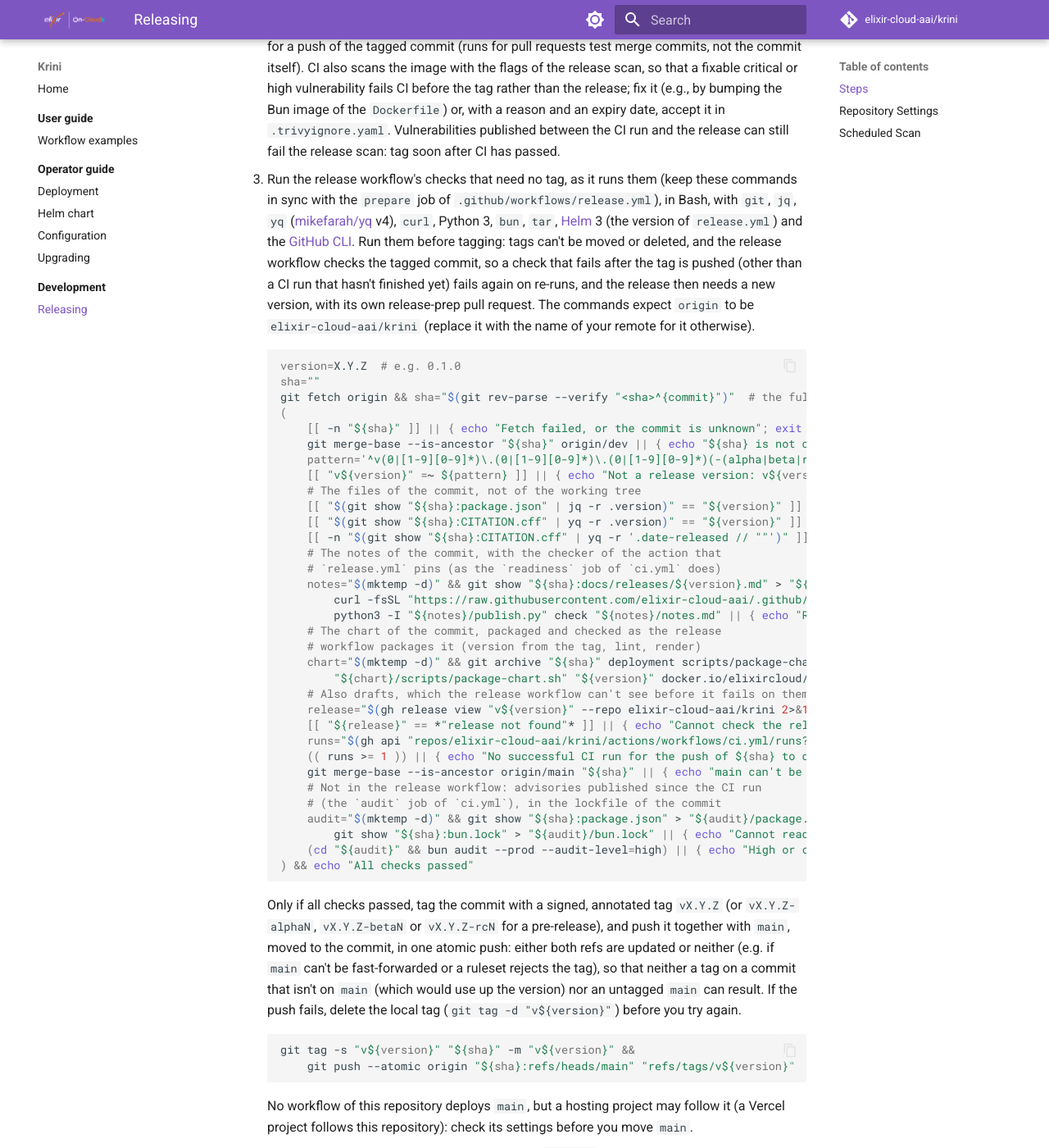
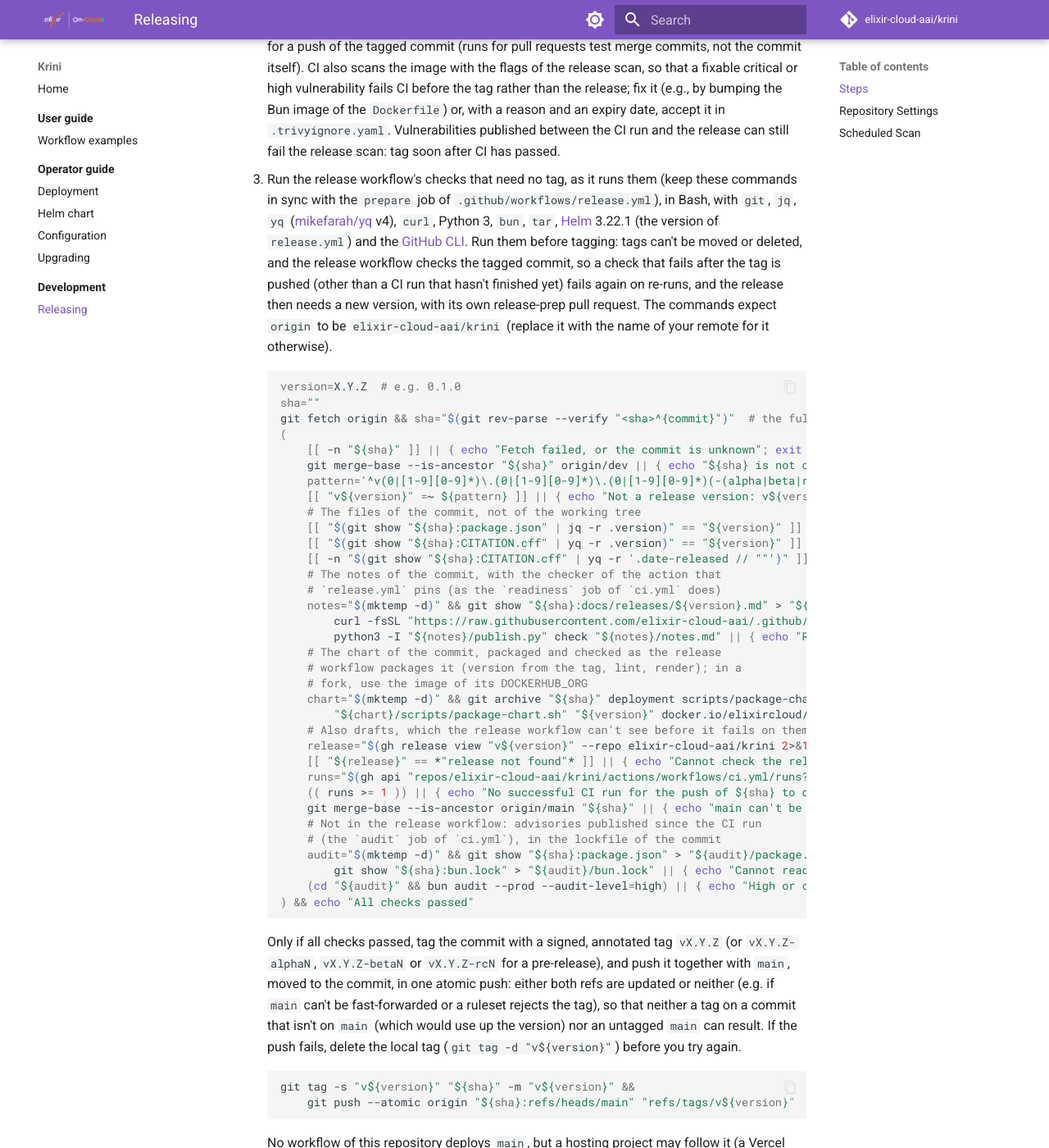
Before and after one commit to elixir-cloud-aai/krini, an MkDocs documentation site: the page built from docs/development/releasing.md, in a window 1280 px wide and 1400 px high, scrolled down 1298 px. Shown: the whole window at 82% size. Built offline with MkDocs 1.6.1 and Material for MkDocs 9.7.7, drawn with Linux system fonts in a browser that asks for light colours; comment, search, counter and statistics services are not loaded.

```diff
--- a/docs/development/releasing.md
+++ b/docs/development/releasing.md
@@ -74,9 +74,9 @@ deploys the release's image by default (`appVersion` is its tag).
     (keep these commands in sync with the `prepare` job of
     `.github/workflows/release.yml`), in Bash, with `git`, `jq`, `yq`
     ([mikefarah/yq](https://github.com/mikefarah/yq) v4), `curl`, Python 3,
-    `bun`, `tar`, [Helm](https://helm.sh/) 3 (the version of
-    `release.yml`) and the [GitHub CLI](https://cli.github.com/). Run them before
-    tagging: tags can't be moved or deleted, and the release workflow
+    `bun`, `tar`, [Helm](https://helm.sh/) 3.22.1 (the version of
+    `release.yml`) and the [GitHub CLI](https://cli.github.com/). Run them
+    before tagging: tags can't be moved or deleted, and the release workflow
     checks the tagged commit, so a check that fails after the tag is pushed
     (other than a CI run that hasn't finished yet) fails again on re-runs,
     and the release then needs a new version, with its own release-prep
@@ -100,10 +100,11 @@ deploys the release's image by default (`appVersion` is its tag).
         # The notes of the commit, with the checker of the action that
         # `release.yml` pins (as the `readiness` job of `ci.yml` does)
         notes="$(mktemp -d)" && git show "${sha}:docs/releases/${version}.md" > "${notes}/notes.md" &&
-            curl -fsSL "https://raw.githubusercontent.com/elixir-cloud-aai/.github/6801716ba0271440ff8ed01482811971ae807204/actions/publish-release/publish.py" -o "${notes}/publish.py" &&
+            curl -fsSL "https://raw.githubusercontent.com/elixir-cloud-aai/.github/c425eedcb3afef55f64f04117d404bd6edbd70f6/actions/publish-release/publish.py" -o "${notes}/publish.py" &&
             python3 -I "${notes}/publish.py" check "${notes}/notes.md" || { echo "Release notes docs/releases/${version}.md missing or not in the format"; exit 1; }
         # The chart of the commit, packaged and checked as the release
-        # workflow packages it (version from the tag, lint, render)
+        # workflow packages it (version from the tag, lint, render); in a
+        # fork, use the image of its DOCKERHUB_ORG
         chart="$(mktemp -d)" && git archive "${sha}" deployment scripts/package-chart.sh | tar -x -C "${chart}" &&
             "${chart}/scripts/package-chart.sh" "${version}" docker.io/elixircloud/krini "${chart}/dist" > /dev/null || { echo "The chart can't be packaged"; exit 1; }
         # Also drafts, which the release workflow can't see before it fails on them
```
Also changed, not shown: 4 other files.
